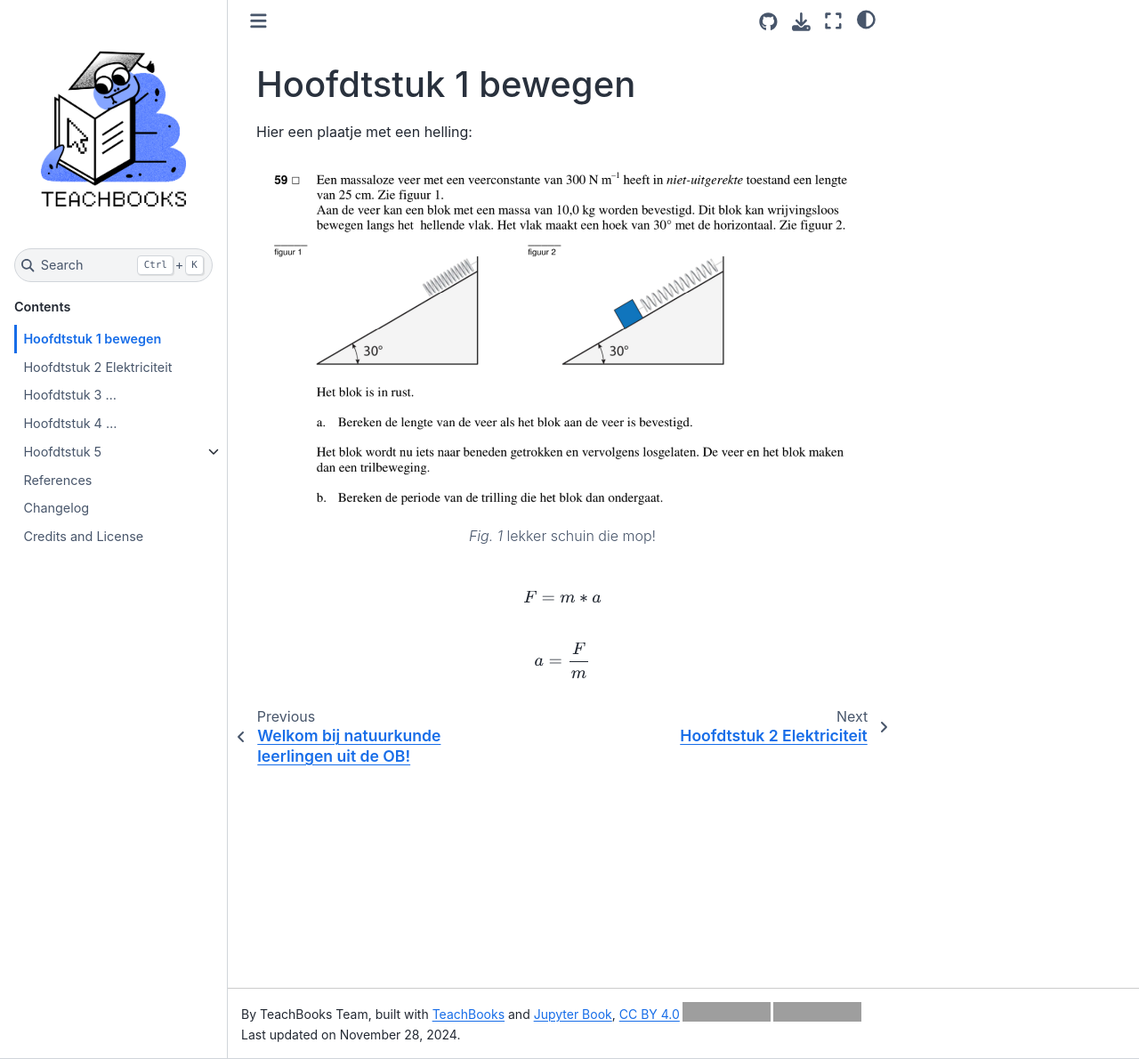
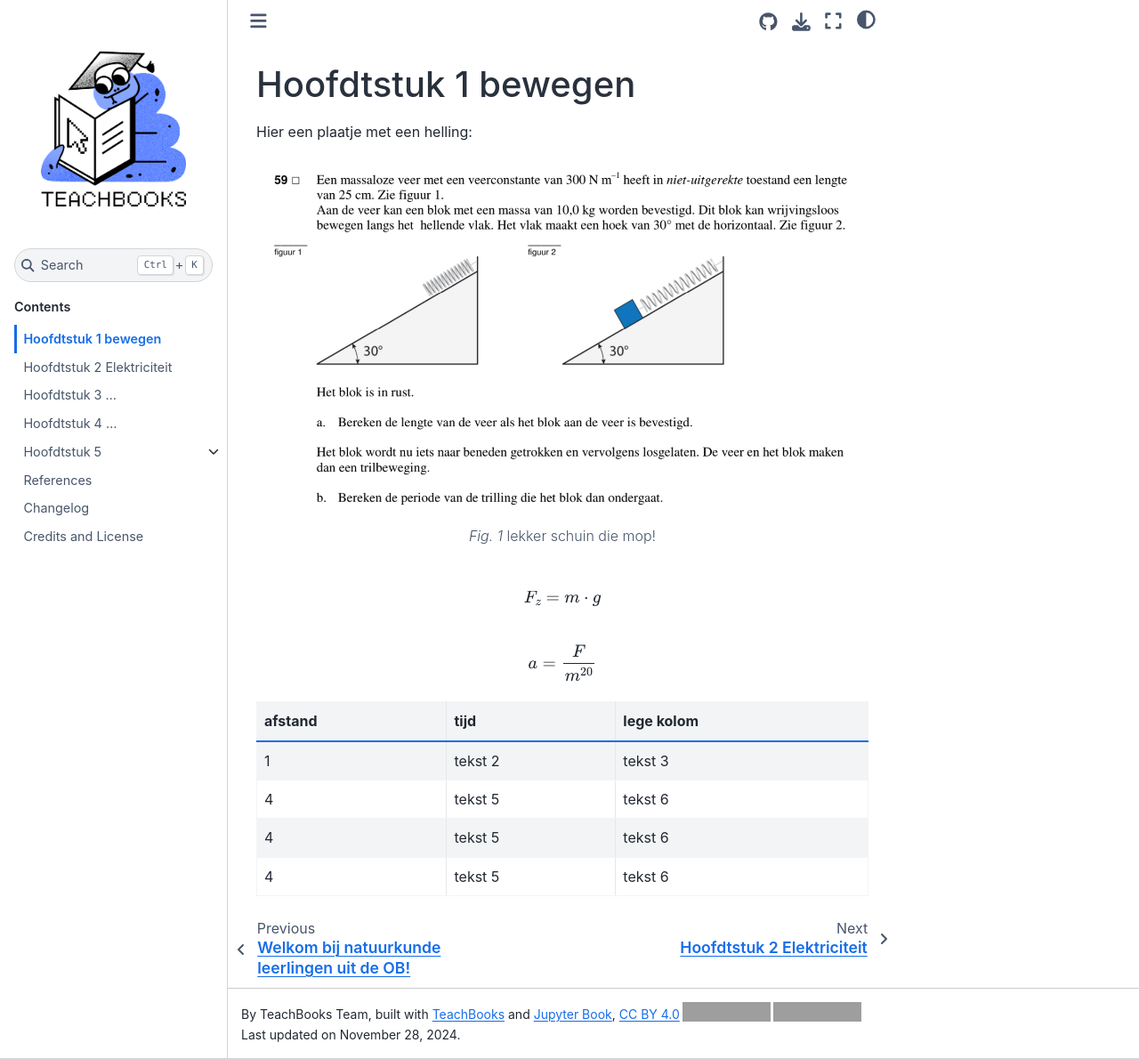
Before and after one commit to MeneerVisser/Natuurkunde-OB_H1, a Jupyter Book: the page built from book/some_content/H1.md, in a window 1280 px wide and 1190 px high. Shown: the whole window at 89% size. Built offline with Jupyter Book 1.0.4 settings and Sphinx 7.4.7 and the Sphinx Book theme 1.1.4, drawn with Linux system fonts in a browser that asks for light colours; comment, search, counter and statistics services are not loaded; grey boxes are pictures that could not be loaded.

Commit message:
Update H1.md

````diff
--- a/book/some_content/H1.md
+++ b/book/some_content/H1.md
@@ -11,5 +11,12 @@ lekker schuin die mop!
 ```
 
 
-$$F=m*a$$
-$$a=\frac{F}{m}$$
+$$F_z=m\cdot g$$
+$$a=\frac{F}{m^{20}}$$
+
+|afstand|tijd|lege kolom|
+|---|---|---|
+|1|tekst 2|tekst 3|
+|4|tekst 5|tekst 6|
+|4|tekst 5|tekst 6|
+|4|tekst 5|tekst 6|
````
